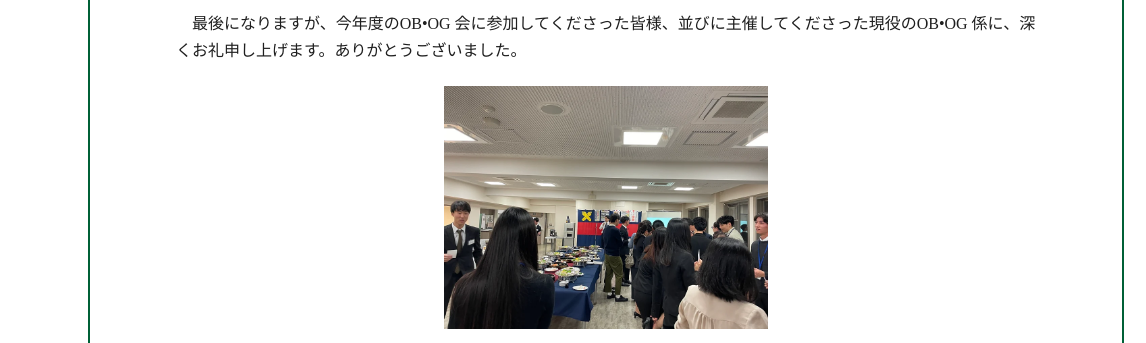
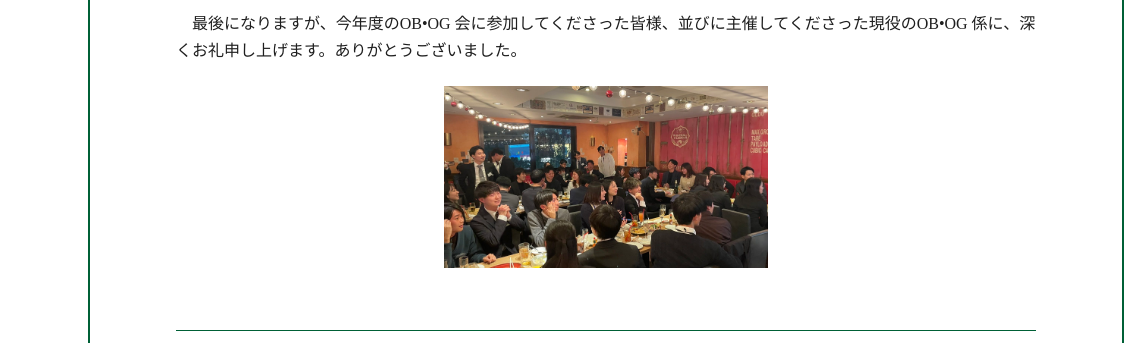
Before and after one commit to dohmaki/keiotakatazemi, a plain HTML site: page obog.html in a window 1280 px wide. Shown: the part 584-927 px from the top of the page, 134-1280 px from the left. Drawn offline with Linux system fonts and the light colour scheme.

Commit message:
Update obog.html

```diff
--- a/obog.html
+++ b/obog.html
@@ -72,7 +72,7 @@
             <p>　まず前半の同期セッションにおいて、同期ごとに卓を囲みゼミ現役時代を懐かしむ場が設けられました。後半では期を跨いだシャッフル・セッションが行われ、先輩後輩分け隔てなく話す場が設けられました。</p>
             <p>　現役生にとっては、さまざまな仕事に携わる先輩方のお話を伺う貴重な機会となりました。また、会の途中にはビンゴ大会やクイズ大会などのレクリエーションを楽しみました。</p>
             <p>　最後になりますが、今年度のOB•OG 会に参加してくださった皆様、並びに主催してくださった現役のOB•OG 係に、深くお礼申し上げます。ありがとうございました。</p>
-            <div class="obog-article-img"><img src="image/20231216-obog.webp" alt="2024年度OB・OG会" /></div>
+            <div class="obog-article-img"><img src="image/20241214obog.JPG" alt="2024年度OB・OG会" /></div>
           </section>
         </article>
         <article class="obog-article">
```
